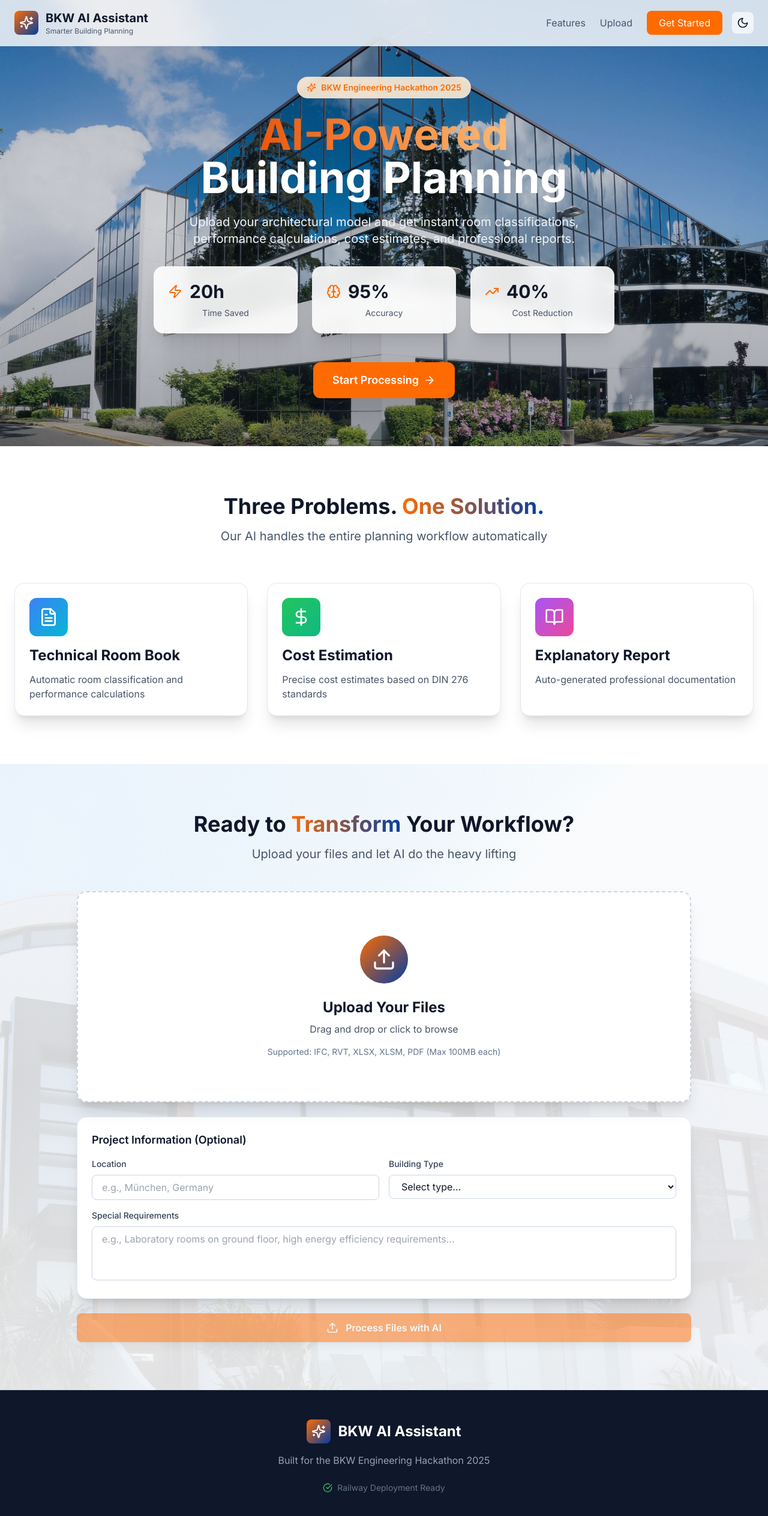
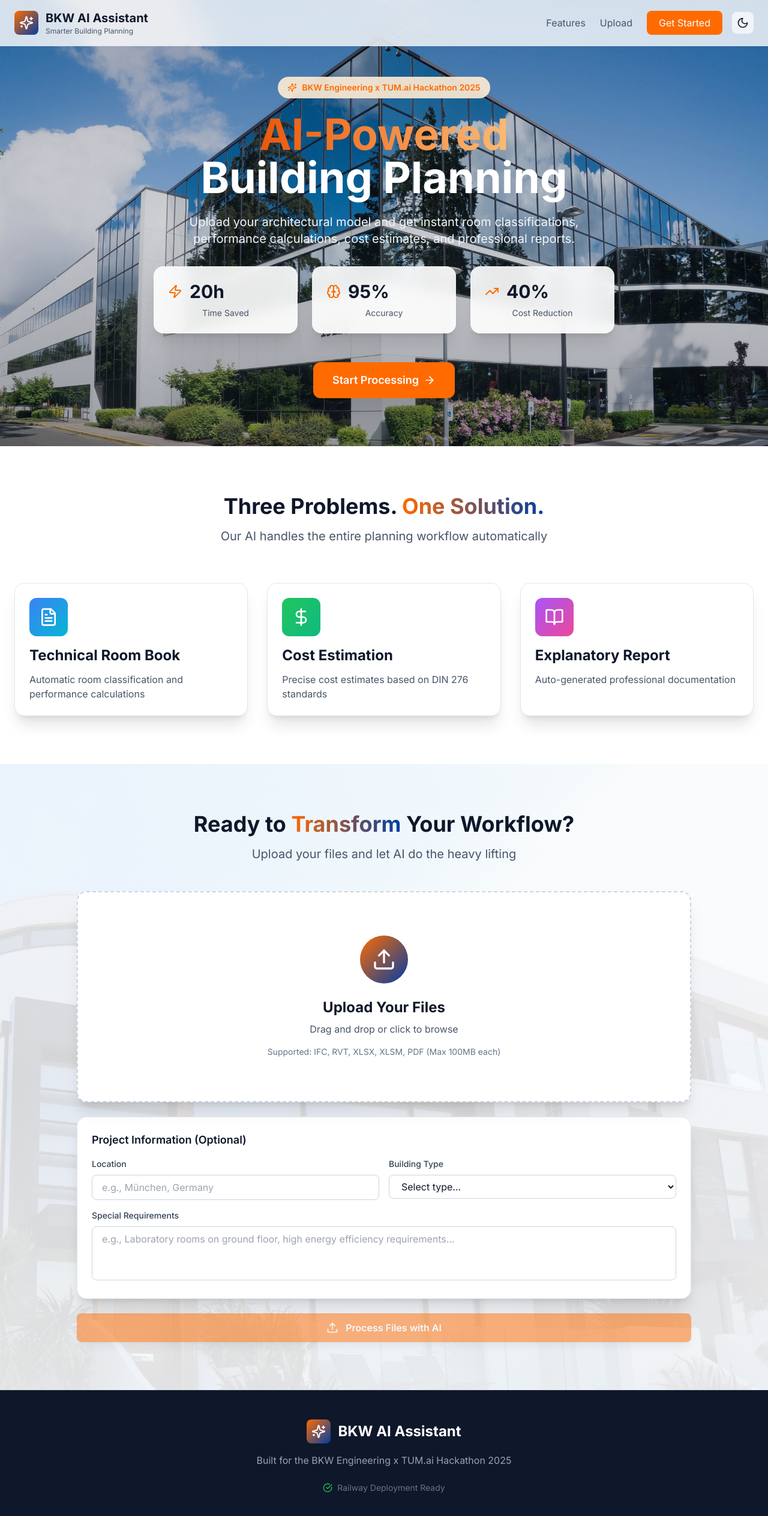
Before and after one commit to Engineer1080/bkw-hackathon, a Next.js app: page / in a window 1280 px wide. Shown: the top 2528 px of the page at 60% size. Built offline with nearby package versions, Linux system fonts and the light colour scheme.

Commit message:
Update event name to BKW Engineering x TUM.ai Hackathon 2025

```diff
--- a/app/page.tsx
+++ b/app/page.tsx
@@ -104,7 +104,7 @@ export default function Home() {
           >
             <div className="inline-flex items-center gap-2 bg-orange-100/90 backdrop-blur-sm text-bkw-orange px-4 py-2 rounded-full text-sm font-semibold mb-6">
               <Sparkles className="w-4 h-4" />
-              <span>BKW Engineering Hackathon 2025</span>
+              <span>BKW Engineering x TUM.ai Hackathon 2025</span>
             </div>
 
             <h1 className="text-5xl md:text-7xl font-bold mb-6 text-white">
@@ -255,7 +255,7 @@ export default function Home() {
             <span className="text-2xl font-bold">BKW AI Assistant</span>
           </div>
           <p className="text-slate-400 dark:text-slate-500 mb-6">
-            Built for the BKW Engineering Hackathon 2025
+            Built for the BKW Engineering x TUM.ai Hackathon 2025
           </p>
           <div className="flex items-center justify-center gap-2 text-sm text-slate-500 dark:text-slate-600">
             <CheckCircle className="w-4 h-4 text-green-500" />
```
Also changed, not shown: 1 other file (tests, documents, lock files or other folders).
